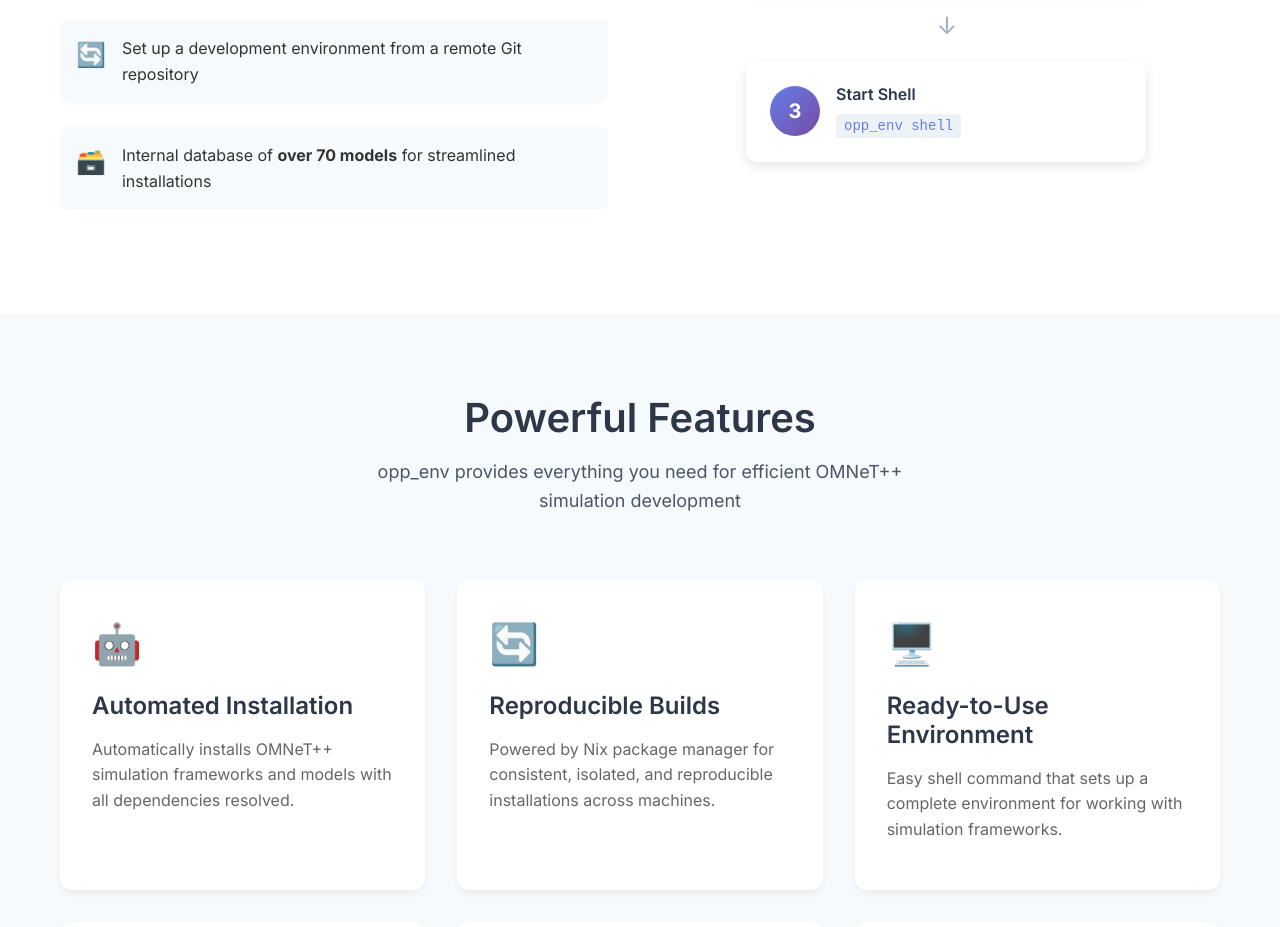
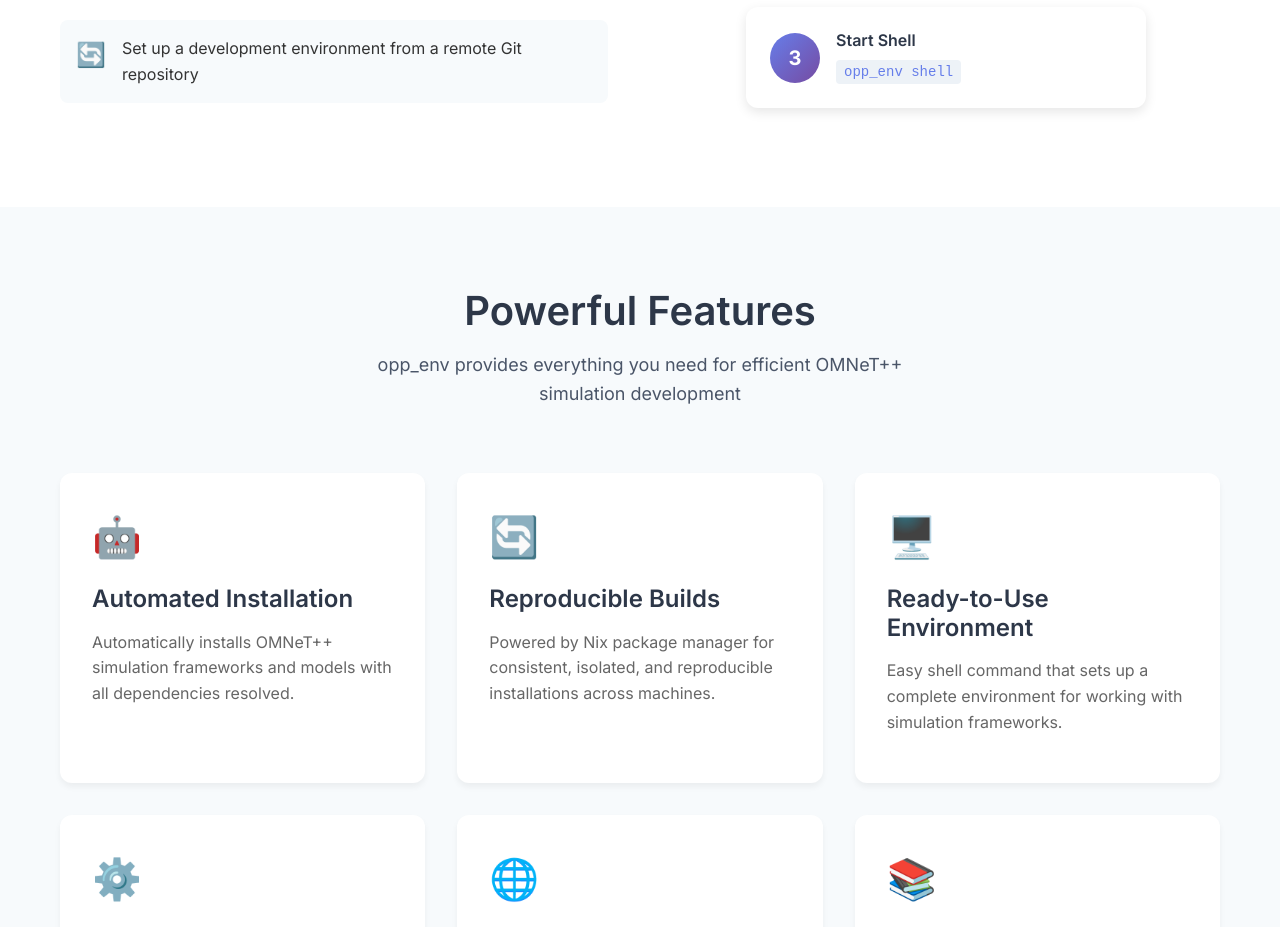
Before and after one commit to omnetpp/opp_env, a plain HTML site: page index.html in a window 1280 px wide. Shown: the part 1900-2827 px from the top of the page. Drawn offline with Linux system fonts and the light colour scheme.

Commit message:
removed unrelated item from problem list.

```diff
--- a/index.html
+++ b/index.html
@@ -136,10 +136,6 @@
                         <li>
                             <span class="feature-icon">🔄</span>
                             <span>Set up a development environment from a remote Git repository</span>
-                        </li>
-                        <li>
-                            <span class="feature-icon">🗃️</span>
-                            <span>Internal database of <strong>over 70 models</strong> for streamlined installations</span>
                         </li>
                     </ul>
                 </div>
```
